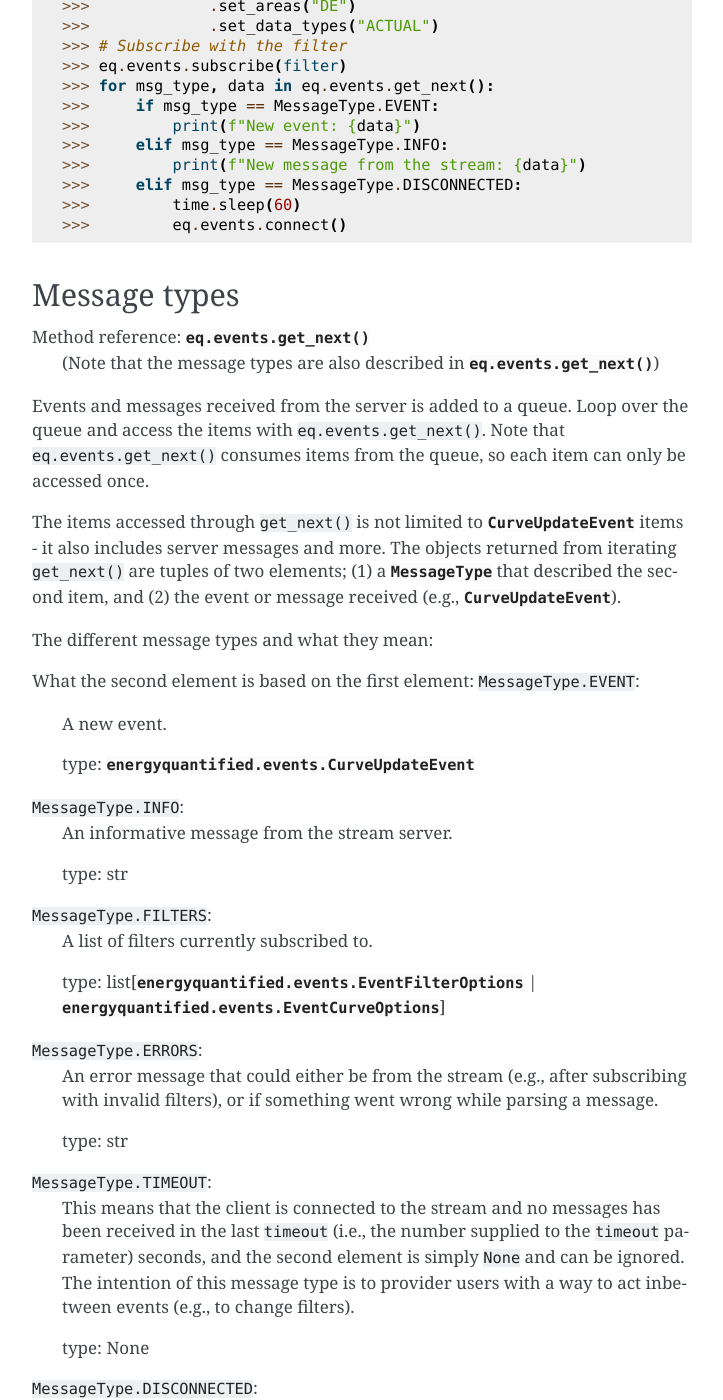
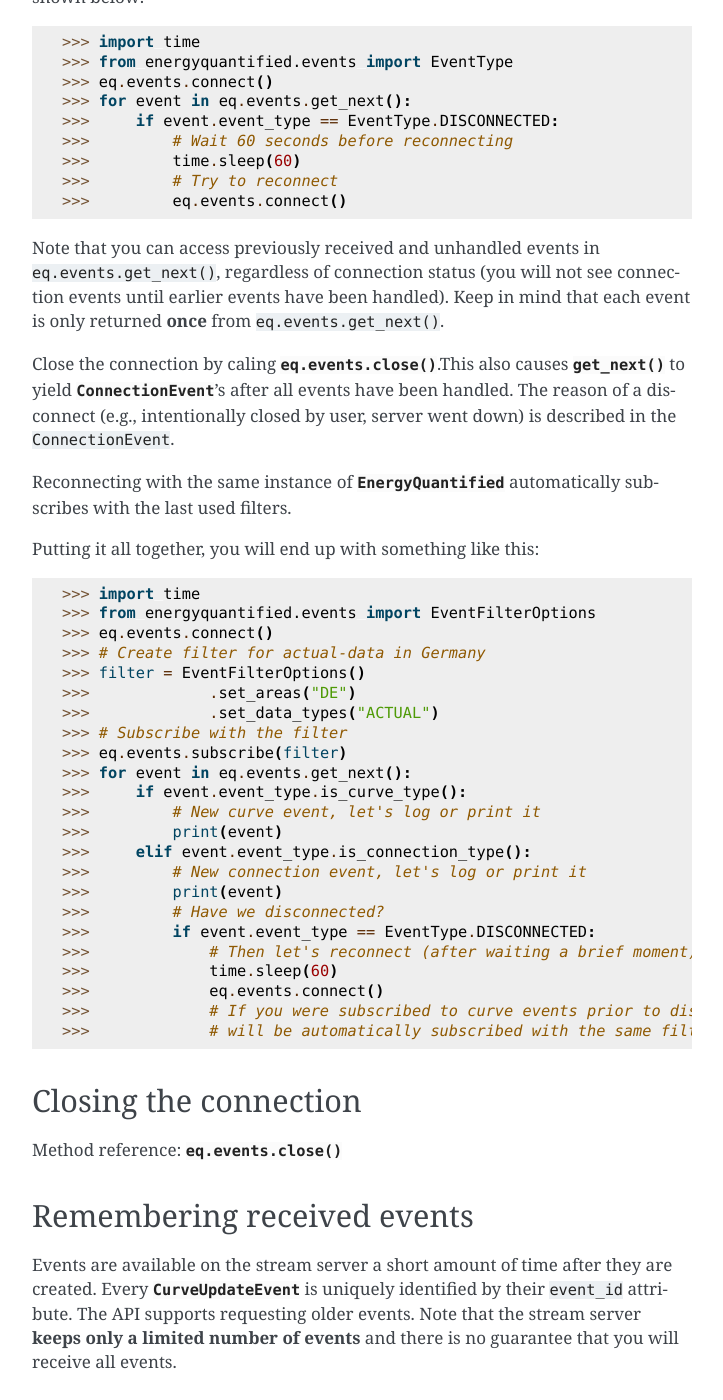
Before and after one commit to energyquantified/eq-python-client, a Sphinx documentation site: the page built from docs/userguide/curve-events.rst, in a window 1280 px wide and 1400 px high, scrolled down 4213 px. Shown: the whole window, without its empty margins (388-1111 px from the left). Built offline with Sphinx 7.4.7, drawn with Linux system fonts in a browser that asks for light colours; some of the changed text lies outside the part shown.

Commit message:
(wip) refactor push docs

```diff
--- a/docs/userguide/curve-events.rst
+++ b/docs/userguide/curve-events.rst
@@ -9,6 +9,7 @@
 
 Prerequisites
 ---------------------
+
 
 Curve events
 ~~~~~~~~~~~~~~
@@ -30,6 +31,7 @@
     >>>     begin="2023-01-01 01:15,
     >>>     end="2023-01-01 02:00",
     >>>     num_values=2>
+
 
 WebSocket and filters
 ~~~~~~~~~~~~~~
@@ -70,6 +72,7 @@
 The filters can be updated on the fly while listening to the stream, due to websockets
 bidirectional communication protocol.
 
+
 Server messages
 ~~~~~~~~~~~~~~
 
@@ -77,6 +80,7 @@
 setting a custom callback function with
 :py:meth:`eq.events.set_message_handler() <energyquantified.api.CurveUpdateEventAPI.set_message_handler>`.
 The custom function must take in one parameter; the server message which is a string.
+
 
 Types of events
 ~~~~~~~~~~~~~~
@@ -91,8 +95,10 @@
 
 What is common for all event models is that they all have the ``event_type`` property.
 
+
 Quickstart
 ---------------------
+
 
 Connect to the stream and subscribe to events
 ~~~~~~~~~~~~~~
@@ -139,12 +145,45 @@
     >>> from energyquantified.events import EventType
     >>> # After connecting and subscribing
     >>> for event in eq.events.get_next():
-    >>>     if event.event_type.is_curve_type:
+    >>>     if event.event_type.is_curve_type():
     >>>         # Handle the curve event
-    >>>     elif event.event_type.is_connection_type:
+    >>>     elif event.event_type.is_connection_type():
     >>>         # Handle connection event
     >>>         if event.event_type == EventType.DISCONNECTED:
     >>>             # Maybe reconect?
+
+
+:py:class:`energyquantified.events.TimeoutEvent`
+^^^^^^^^^^^^^^
+
+:py:meth:`eq.events.get_next() <energyquantified.api.CurveUpdateEventAPI.get_next>` blocks the thread
+while waiting for a new message from the stream. If you might want to act when the stream is quiet (e.g.,
+changing filters), supply the ``timeout`` parameter with the number of seconds to wait for an event. If
+more than ``timeout`` seconds passes before a new event is received, you will get a
+:py:class:`energyquantified.events.TimeoutEvent` object. The following code illustrates how
+timeout events can be used to change filters:
+
+    >>> eq.events.connect()
+    >>> for event in eq.events.get_next(timeout=10):
+    >>>     if event.event_type.is_timeout_type():
+    >>>         # timeout (10) seconds passed with no new event. Maybe I want to change filter.
+    >>>         # Create or update a filter
+    >>>         filters = ...
+    >>>         eq.events.subscribe_curve_events(filters=filters)
+
+Timeout events can be ignored if you do not intend to act:
+
+    >>> eq.events.connect()
+    >>> for event in eq.events.get_next(timeout=10):
+    >>>     if event.event_type.is_timeout_type():
+    >>>         pass
+
+Or simply omit the ``timeout`` parameter:
+
+    >>> eq.events.connect()
+    >>> for event in eq.events.get_next():
+    >>>     pass
+
 
 Network error and reconnecting
 ~~~~~~~~~~~~~~
@@ -155,31 +194,31 @@
 If the client is not connected to stream **and** is not trying to (re)connect (**and** all received
 events have been handled),
 :py:meth:`get_next() <energyquantified.api.CurveUpdateEventAPI.get_next>` will start to yield
-tuples of ``MessageType.DISCONNECTED`` and :py:class:`ConnectionEvent <energyquantified.events.ConnectionEvent>`.
-The ``ConnectionEvent`` provides information about the cause of the disconnect. In this situation you need
-to manually call :py:meth:`connect() <energyquantified.api.CurveUpdateEventAPI.connect>` in order to
-(re)connect to the stream. If this happens after a disconnect (after the initial connect), please wait
-a short while before trying to reconnect by including a sleep as shown below:
+:py:class:`ConnectionEvent <energyquantified.events.ConnectionEvent>`'s that describes the cause of the disconnect.
+In this situation you need to manually invoke :py:meth:`connect() <energyquantified.api.CurveUpdateEventAPI.connect>`
+in order to (re)connect to the stream. Please wait a brief moment before trying to reconnect, by sleeping
+the program as shown below:
 
-    >>> from energyquantified.events import MessageType
     >>> import time
+    >>> from energyquantified.events import EventType
     >>> eq.events.connect()
-    >>> for msg_type, data in eq.events.get_next():
-    >>>     if msg_type == MessageType.DISCONNECTED:
+    >>> for event in eq.events.get_next():
+    >>>     if event.event_type == EventType.DISCONNECTED:
     >>>         # Wait 60 seconds before reconnecting
     >>>         time.sleep(60)
     >>>         # Try to reconnect
     >>>         eq.events.connect()
 
-Note that you can always access previously received and unhandled events in ``eq.events.get_next()``,
-regardless of connection status. Keep in mind that each event is only returned **once**
-from ``eq.events.get_next()``.
+Note that you can access previously received and unhandled events in ``eq.events.get_next()``,
+regardless of connection status (you will not see connection events until earlier events have been handled). Keep
+in mind that each event is only returned **once** from ``eq.events.get_next()``.
 
 Close the connection by caling
 :py:meth:`eq.events.close() <energyquantified.api.CurveUpdateEventAPI.close>`.This also causes
 :py:meth:`get_next() <energyquantified.api.CurveUpdateEventAPI.get_next>` to yield
 :py:class:`ConnectionEvent <energyquantified.events.ConnectionEvent>`'s after all events have been
-handled. If the connection was manually closed, the ``ConnectionEvent`` will say so.
+handled. The reason of a disconnect (e.g., intentionally closed by user, server went down) is described
+in the ``ConnectionEvent``.
 
 Reconnecting with the same instance of :py:class:`EnergyQuantified <energyquantified.EnergyQuantified>`
 automatically subscribes with the last used filters.
@@ -187,8 +226,7 @@
 Putting it all together, you will end up with something like this:
 
     >>> import time
-    >>> from energyquantified.event_options import EventFilterOptions
-    >>> from energyquantified.events import MessageType
+    >>> from energyquantified.events import EventFilterOptions
     >>> eq.events.connect()
     >>> # Create filter for actual-data in Germany
     >>> filter = EventFilterOptions()
@@ -196,107 +234,21 @@
     >>>             .set_data_types("ACTUAL")
     >>> # Subscribe with the filter
     >>> eq.events.subscribe(filter)
-    >>> for msg_type, data in eq.events.get_next():
-    >>>     if msg_type == MessageType.EVENT:
-    >>>         print(f"New event: {data}")
-    >>>     elif msg_type == MessageType.INFO:
-    >>>         print(f"New message from the stream: {data}")
-    >>>     elif msg_type == MessageType.DISCONNECTED:
-    >>>         time.sleep(60)
-    >>>         eq.events.connect()
+    >>> for event in eq.events.get_next():
+    >>>     if event.event_type.is_curve_type():
+    >>>         # New curve event, let's log or print it
+    >>>         print(event)
+    >>>     elif event.event_type.is_connection_type():
+    >>>         # New connection event, let's log or print it
+    >>>         print(event)
+    >>>         # Have we disconnected?
+    >>>         if event.event_type == EventType.DISCONNECTED:
+    >>>             # Then let's reconnect (after waiting a brief moment)
+    >>>             time.sleep(60)
+    >>>             eq.events.connect()
+    >>>             # If you were subscribed to curve events prior to disconnecting, then you
+    >>>             # will be automatically subscribed with the same filters
 
-
-Message types
----------------------
-
-Method reference: :py:meth:`eq.events.get_next() <energyquantified.api.CurveUpdateEventAPI.get_next>`
-    (Note that the message types are also described in
-    :py:meth:`eq.events.get_next() <energyquantified.api.CurveUpdateEventAPI.get_next>`)
-
-Events and messages received from the server is added to a queue. Loop over the queue
-and access the items with ``eq.events.get_next()``. Note that ``eq.events.get_next()``
-consumes items from the queue, so each item can only be accessed once.
-
-The items accessed through ``get_next()`` is not limited to
-:py:class:`~energyquantified.events.CurveUpdateEvent` items - it also includes server messages and more.
-The objects returned from iterating ``get_next()`` are tuples of two elements;
-(1) a :py:class:`~energyquantified.events.MessageType` that described the second item, and
-(2) the event or message received (e.g., :py:class:`~energyquantified.events.CurveUpdateEvent`).
-
-The different message types and what they mean:
-
-What the second element is based on the first element:
-``MessageType.EVENT``:
-    A new event.
-
-    type: :py:class:`energyquantified.events.CurveUpdateEvent`
-
-``MessageType.INFO``:
-    An informative message from the stream server.
-
-    type: str
-
-``MessageType.FILTERS``:
-    A list of filters currently subscribed to.
-
-    type: list[:py:class:`energyquantified.events.EventFilterOptions`
-    | :py:class:`energyquantified.events.EventCurveOptions`]
-
-``MessageType.ERRORS``:
-    An error message that could either be from the stream (e.g., after
-    subscribing with invalid filters), or if something went wrong while
-    parsing a message.
-
-    type: str
-
-``MessageType.TIMEOUT``:
-    This means that the client is connected to the stream and no messages has
-    been received in the last ``timeout`` (i.e., the number supplied to the
-    ``timeout`` parameter) seconds, and the second element is simply ``None``
-    and can be ignored. The intention of this message type is to provider users
-    with a way to act inbetween events (e.g., to change filters).
-
-    type: None
-
-``MessageType.DISCONNECTED``:
-    This means that the client is neither connected to the stream, nor is it
-    trying to (re)connect. This happens if
-    :py:meth:`get_next() <energyquantified.api.CurveUpdateEventAPI.get_next>` is
-    called before :py:meth:`connect() <energyquantified.api.CurveUpdateEventAPI.connect>`,
-    if the initial connection failed, or if the connection dropped and the maximum number
-    of reconnect attempts was exceeded. The
-    :py:class:`energyquantified.events.ConnectionEvent` describes the cause of the error.
-    Since this means that the the client will **not** automatically reconnect,
-    :py:meth:`connect() <energyquantified.api.CurveUpdateEventAPI.connect>` must be manually
-    invoked in order to reconnect.
-
-    type: :py:class:`energyquantified.events.ConnectionEvent`
-
-Check the ``MessageType`` and act accordingly:
-
-        >>> import time
-        >>> from energyquantified.events import MessageType
-        >>> eq.events.connect()
-        >>> for msg_type, data in ws.get_next():
-        >>>     # If you want to ignore disconnect events
-        >>>     if msg_type == MessageType.DISCONNECTED:
-        >>>         time.sleep(60)
-        >>>         eq.events.connect()
-        >>>     if msg_type == MessageType.EVENT:
-        >>>         # Act on event ..
-        >>>     elif msg_type == MessageType.INFO:
-        >>>         print(f"Info message from server: {data})
-        >>>     elif msg_type == MessageType.FILTERS:
-        >>>         print(f"new filters: {data})
-
-``eq.events.get_next()`` blocks the thread while waiting for new messages from the stream. If you might want to
-act when the stream is quiet (e.g., changing filters), supply the ``timeout`` parameter with the number of
-seconds to wait for an event.
-
-    >>> eq.events.connect()
-    >>> for msg_type, data in eq.events.get_next(timeout=10):
-    >>>     if msg_type == MessageType.TIMEOUT:
-    >>>         # 10 seconds has passed since last received message
 
 Closing the connection
 ---------------------
@@ -336,6 +288,7 @@
 received, or (2) by supplying the ``last_id_file`` parameter with a file path when initializing
 :py:class:`EnergyQuantified <energyquantified.EnergyQuantified>`. The two options are briefly described
 in the following subsections. ID parameterized in ``connect()`` takes priority over the last id file.
+
 
 Connecting with an ID
 ^^^^^^^^^^^^^^
@@ -377,6 +330,7 @@
 from the stream, **regardless of it being accessed or not**. Consequently, it is important that
 you loop over messages with ``eq.events.get_next()`` after closing the connection to make sure
 that you have accessed every event received.
+
 
 Load data for an event
 ---------------------
@@ -456,6 +410,7 @@
     >>> filter.set_areas(["DE", "FR"]).set_data_types("actual") #.set( .. )
     >>> # Matches all events for Germany and/or France that concern actual-data
 
+
 Filter types
 ~~~~~~~~~~~~~~
 
@@ -465,6 +420,7 @@
 :py:class:`~energyquantified.events.EventFilterOptions` for filtering by a selection of
 :py:class:`~energyquantified.data.Curve` attributes, such as
 :py:class:`~energyquantified.metadata.Area` or :py:class:`~energyquantified.metadata.DataType`.
+
 
 EventCurveOptions
 ^^^^^^^^^^^^^^
@@ -490,6 +446,7 @@
     Exact curve name(s).
 
     :py:meth:`set_curve_names() <energyquantified.events.EventCurveOptions.set_curve_names>`
+
 
 EventFilterOptions
 ^^^^^^^^^^^^^^
@@ -543,6 +500,7 @@
 
     :py:meth:`set_exact_categories() <energyquantified.events.EventFilterOptions.set_exact_categories>`
 
+
 Update filters
 ~~~~~~~~~~~~~~
 
@@ -579,6 +537,7 @@
     [<EventFilterOptions: areas=[<Area: GB>]>]
     [<EventFilterOptions: areas=[<Area: DE>], data_types=[ACTUAL, FORECAST]>, <EventCurveOptions: curve_names=['de consumption mwh/h 15min normal']>]
 
+
 Query for current filters
 ~~~~~~~~~~~~~~
 
@@ -587,6 +546,7 @@
 :py:meth:`send_get_filters() <energyquantified.api.CurveUpdateEventAPI.send_get_filters>`.
 The response with the filters will be put in a message queue that is accessible from
 ``eq.events.get_next()``, similar to the example above.
+
 
 Automic subscribe after reconnect
 ~~~~~~~~~~~~~~
@@ -598,6 +558,7 @@
 
 Program termination and event id
 ---------------------
+
 It can be useful to keep track of the ID from the last event handled when exiting the program, in order
 to not receive duplicate events next time connecting. If the ``last_id_file`` is set upon initialization
 of :py:class:`EnergyQuantified <energyquantified.EnergyQuantified>`, the file will be updated
@@ -649,6 +610,7 @@
     >>>         # Done handling the event, let's save the id
     >>>         last_id = data.event_id
 
+
 Message and error handlers
 ~~~~~~~~~~~~~~
 todo
```
Also changed, not shown: docs/reference/reference.rst (+25 -11 lines), 2 other files.
